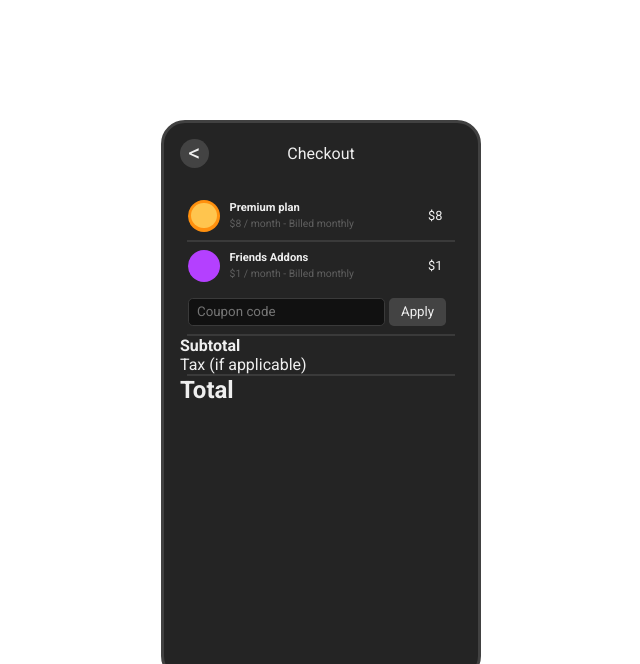
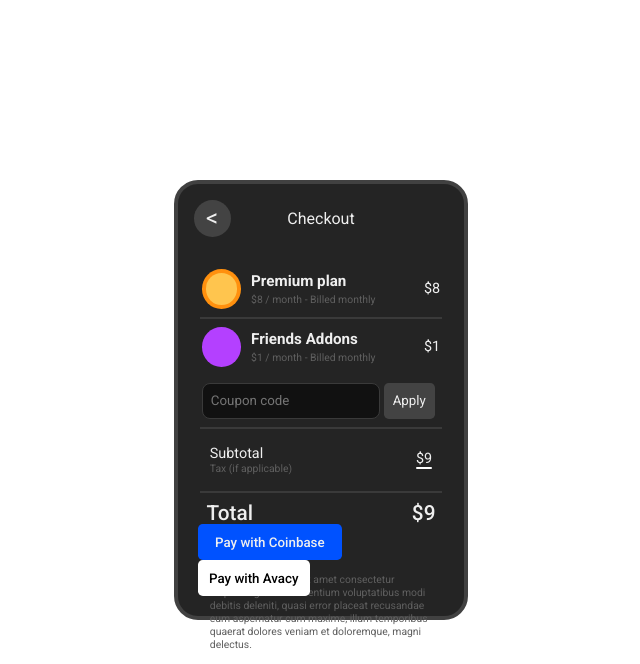
Before and after one commit to Carter121/pricing, a website: page index.html in a window 1280 px wide. Shown: the top 664 px of the page, without its empty margins (319-959 px from the left). Drawn offline with Linux system fonts and the light colour scheme.

Commit message:
Finished

```diff
--- a/index.html
+++ b/index.html
@@ -55,10 +55,38 @@
 					</div>
 
 					<hr />
-					<h4>Subtotal</h4>
-					<p>Tax (if applicable)</p>
+
+					<div class="subtotal">
+						<div class="text-container">
+							<div>
+								<h4>Subtotal</h4>
+								<p>Tax (if applicable)</p>
+							</div>
+							<div class="side">
+								<h4>$9</h4>
+								<div class="line"></div>
+							</div>
+						</div>
+					</div>
 					<hr />
-					<h2>Total</h2>
+					<div class="total">
+						<h2>Total</h2>
+						<h4>$9</h4>
+					</div>
+					<div class="lorem">
+						<p>
+							Lorem ipsum dolor sit amet consectetur adipisicing elit.
+							Praesentium voluptatibus modi debitis deleniti, quasi error
+							placeat recusandae eum aspernatur cum maxime, illum temporibus
+							quaerat dolores veniam et doloremque, magni delectus.
+						</p>
+					</div>
+					<div class="btns">
+						<div class="btn-pos">
+							<button class="btn-1">Pay with Coinbase</button>
+							<button class="btn-2">Pay with Avacy</button>
+						</div>
+					</div>
 				</div>
 			</div>
 		</main>
--- a/styles/scss/_main.scss
+++ b/styles/scss/_main.scss
@@ -18,11 +18,12 @@
 
 	.card {
 		background-color: #242424;
-		height: 70%;
-		width: 25%;
+		height: 55%;
+		width: 23%;
 		border-radius: 1.5rem;
-		border: 3px solid #414141;
+		border: 0.25rem solid #414141;
 		padding: 1rem;
+		position: relative;
 	}
 
 	.title {
@@ -41,8 +42,8 @@
 		background-color: #434343;
 		border-radius: 50%;
 		font-size: 1.5rem;
-		height: 1.8rem;
-		width: 1.8rem;
+		height: 2.3rem;
+		width: 2.3rem;
 		display: grid;
 		place-items: center;
 	}
@@ -53,25 +54,29 @@
 		margin-bottom: 2rem;
 	}
 
+	h3 {
+		font-size: 0.95rem;
+		margin-bottom: 0.2rem;
+	}
+	p {
+		font-size: 0.65rem;
+		color: #5f5f5f;
+	}
+	h4 {
+		font-size: 0.9rem;
+		font-weight: 400;
+	}
+
 	.premium,
 	.friends {
 		display: flex;
 		align-items: center;
 		margin: 0.5rem;
 
-		h3 {
-			font-size: 0.7rem;
-			margin-bottom: 0.2rem;
-		}
-		p {
-			font-size: 0.65rem;
-			color: #5f5f5f;
-		}
-
 		.premium-picture {
 			background-color: #ff900e;
-			width: 2rem;
-			height: 2rem;
+			width: 2.5rem;
+			height: 2.5rem;
 			border-radius: 50%;
 			position: relative;
 			overflow: hidden;
@@ -91,25 +96,20 @@
 
 		.friend-picture {
 			background-color: #b440ff;
-			width: 2rem;
-			height: 2rem;
+			width: 2.5rem;
+			height: 2.5rem;
 			border-radius: 50%;
 			position: relative;
 			overflow: hidden;
 			margin-right: 0.6rem;
 		}
+	}
 
-		.text-container {
-			display: flex;
-			align-items: center;
-			justify-content: space-between;
-			width: 80%;
-
-			h4 {
-				font-size: 0.8rem;
-				font-weight: 400;
-			}
-		}
+	.text-container {
+		display: flex;
+		align-items: center;
+		justify-content: space-between;
+		width: 80%;
 	}
 
 	input {
@@ -117,8 +117,8 @@
 		margin-right: 0;
 		background-color: #111111;
 		border: 1px solid #3a3a3a;
-		border-radius: 0.3rem;
-		height: 1.75rem;
+		border-radius: 0.5rem;
+		height: 2.25rem;
 		padding-left: 0.5rem;
 		width: 70%;
 	}
@@ -127,7 +127,7 @@
 		background-color: #434343;
 		border: none;
 		outline: none;
-		height: 1.75rem;
+		height: 2.25rem;
 		width: 20%;
 		margin-right: 0.5rem;
 		border-radius: 0.3rem;
@@ -138,4 +138,80 @@
 		align-items: center;
 		justify-content: center;
 	}
+
+	.subtotal {
+		display: flex;
+		align-items: center;
+		justify-content: space-between;
+		margin: 1rem 1rem;
+
+		.text-container {
+			width: 100%;
+		}
+
+		.line {
+			background-color: white;
+			height: 0.15rem;
+			width: 1rem;
+			border-radius: 500rem;
+		}
+
+		.side {
+			display: flex;
+			align-items: center;
+			justify-content: space-between;
+			flex-direction: column;
+		}
+	}
+
+	.total {
+		display: flex;
+		align-items: center;
+		justify-content: space-between;
+		width: 90%;
+		margin: 0.5rem auto;
+
+		h2,
+		h4 {
+			font-size: 1.3rem;
+			font-weight: 500;
+		}
+	}
+
+	.lorem {
+		display: flex;
+		align-items: center;
+		justify-content: center;
+		margin: 1rem;
+		margin-top: 3rem;
+	}
+	.btns {
+		display: flex;
+		align-items: center;
+		position: static;
+		width: 100%;
+		height: 100%;
+		padding: 0.5rem;
+
+		.btn-pos {
+			position: absolute;
+			right: 0;
+			bottom: 0;
+			margin: 1.25rem;
+		}
+
+		.btn-1 {
+			width: 9rem;
+			background-color: #0052ff;
+		}
+		.btn-2 {
+			width: 7rem;
+			background-color: #ffffff;
+			color: black;
+		}
+		.btn-1,
+		.btn-2 {
+			font-weight: 500;
+		}
+	}
 }
```
Also changed, not shown: readme.md (added), styles/css/style.css, 1 other file.
